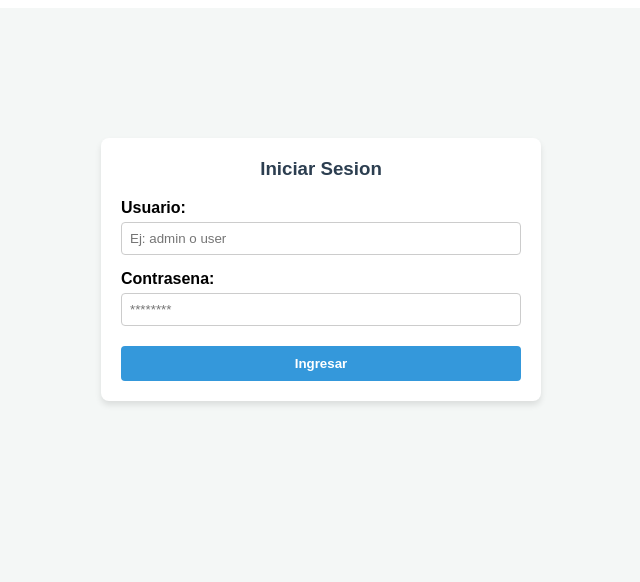
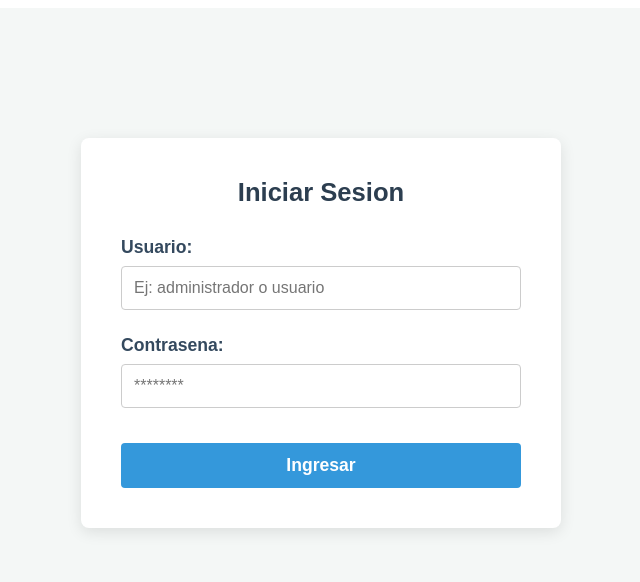
Before and after one commit to gabriel26293/gestion-tickets-gigo, an Angular app: page /login in a window 1280 px wide. Shown: the top 582 px of the page, without its empty margins (319-959 px from the left). Built offline with nearby package versions, Linux system fonts and the light colour scheme.

Commit message:
Implementamos boton cancelar al editar un ticket

```diff
--- a/src/app/app.html
+++ b/src/app/app.html
@@ -15,7 +15,7 @@
             ➕ Nuevo Ticket
           </a>
         </li>
-                <li style="margin-top: 50px; border-top: 1px solid #34495e; padding-top: 20px;">
+          <li style="margin-top: 50px; border-top: 1px solid #34495e; padding-top: 20px;">
           <a (click)="cerrarSesion()" style="color: #e74c3c; text-decoration: none; font-size: 1em; cursor: pointer; display: block; padding: 10px; background-color: #1a252f; border-radius: 4px; font-weight: bold; text-align: center;">
             🚪 Cerrar Sesión
           </a>
--- a/src/app/app.routes.ts
+++ b/src/app/app.routes.ts
@@ -11,5 +11,5 @@ export const rutas: Routes = [
   { path: 'editar/:id', component: Formulario },
 
   // Ruta por defecto: si entra vacio lo redirigimos a los incidentes, luego veo si lo cambio
-  { path: '', redirectTo: '/incidentes', pathMatch: 'full' }
+  { path: '', redirectTo: '/login', pathMatch: 'full' }
 ];
--- a/src/app/formulario/formulario.html
+++ b/src/app/formulario/formulario.html
@@ -66,6 +66,11 @@
         ➕ Crear Ticket
       }
     </button>
+    <button type="button" (click)="cancelar()"> <!--Cancelar edicion-->
+              style="background-color: #95a5a6; color: white; padding: 10px 20px; border: none; border-radius: 4px; cursor: pointer; font-weight: bold;">
+        ❌ Cancelar
+      </button>
+
   </form>
 
 
--- a/src/app/formulario/formulario.ts
+++ b/src/app/formulario/formulario.ts
@@ -128,6 +128,10 @@ export class Formulario implements OnInit {
     }
   }
 
+  cancelar() {//cancelar accion por ahora al editar, uso enrutador ara volver a incidentes sin guardar
+     this.enrutador.navigate(['/incidentes']);
+  }
+
   /*bloque viejo hasta linea 60, usabamos variables auxiliares
   crearTicket() {
     if (this.nuevoSolicitante == '' || this.nuevaDescripcion == '') {
--- a/src/app/lista-ticket/lista-ticket.html
+++ b/src/app/lista-ticket/lista-ticket.html
@@ -6,17 +6,17 @@
   </button>
 
   <button (click)="cambiarFiltro('abiertos')" style="padding: 8px 15px; margin-right: 10px; cursor: pointer; background-color: #e74c3c; color: white; border: none; border-radius: 4px;">
-    🔥 Solo Abiertos
+    🔥 Abiertos
   </button>
 
   <button (click)="cambiarFiltro('resueltos')" style="padding: 8px 15px; cursor: pointer; background-color: #2ecc71; color: white; border: none; border-radius: 4px;">
-    ✅ Solo Resueltos
+    ✅ Resueltos
   </button>
 </div>
 
 <p style="color: #7f8c8d;">
   Total de incidentes en pantalla: <strong>{{ ticketsMostrados.length }}</strong> <br>
-  IDs visibles en este momento: <strong>#{{ resumenIds }}</strong>
+  <!--IDs visibles en este momento: <strong>#{{ resumenIds }}</strong>-->
 </p>
 
 <h3 style="color: #2c3e50; border-bottom: 2px solid #3498db; padding-bottom: 10px;">
@@ -28,7 +28,11 @@
     <tr style="background-color: #34495e; color: white; text-align: left;">
       <th style="padding: 12px;">ID</th>
       <th style="padding: 12px;">Solicitante</th>
-      <th style="padding: 12px;">Título</th> <th style="padding: 12px;">Tipo</th> <th style="padding: 12px;">Asignación</th> <th style="padding: 12px;">Categoría</th> <th style="padding: 12px;">Estado</th>
+      <th style="padding: 12px;">Título</th>
+      <th style="padding: 12px;">Tipo</th>
+      <th style="padding: 12px;">Asignación</th>
+      <th style="padding: 12px;">Categoría</th>
+      <th style="padding: 12px;">Estado</th>
       <th style="padding: 12px;">Acciones</th>
       <th style="padding: 12px;">Fecha</th>
     </tr>
@@ -51,14 +55,17 @@
           }
         </td>
 
+        <!--Con este bloque evitamos que cualquiera haga trampa e inspeccioe el codigo para poder acceder a resolver o editar-->
         <td style="padding: 12px;">
-          @if (ticket.abierto) {
+          @if (ticket.abierto && rolLogueado === 'admin') {
             <button (click)="resolverTicket(ticket.id_ticket)" style="background-color: #f39c12; color: white; border: none; padding: 4px 8px; border-radius: 4px; cursor: pointer; font-size: 0.8em; font-weight: bold; margin-right: 5px;">✔ Resolver</button>
           }
+          @if (rolLogueado === 'admin'){
+            <button (click)="eliminarTicket(ticket.id_ticket)" style="background-color: #c0392b; color: white; border: none; padding: 4px 8px; border-radius: 4px; cursor: pointer; font-size: 0.8em; font-weight: bold; margin-right: 5px;">
+            🗑️ Borrar
+            </button>
+          }
 
-          <button (click)="eliminarTicket(ticket.id_ticket)" style="background-color: #c0392b; color: white; border: none; padding: 4px 8px; border-radius: 4px; cursor: pointer; font-size: 0.8em; font-weight: bold; margin-right: 5px;">
-            🗑️ Borrar
-          </button>
 
           <button routerLink="/editar/{{ ticket.id_ticket }}" style="background-color: #3498db; color: white; border: none; padding: 4px 8px; border-radius: 4px; cursor: pointer;  font-size: 0.8em; font-weight: bold;">
            ✏️ Editar
--- a/src/app/login/login.html
+++ b/src/app/login/login.html
@@ -1,17 +1,19 @@
-<div style="background-color: white; padding: 20px; border-radius: 8px; box-shadow: 0 4px 6px rgba(0,0,0,0.1); max-width: 400px; margin: 100px auto; font-family: Arial, sans-serif;">
-  <h3 style="color: #2c3e50; margin-top: 0; text-align: center;">Iniciar Sesion</h3>
+<div style="background-color: white; padding: 40px; border-radius: 8px; box-shadow: 0 4px 15px rgba(0,0,0,0.1); max-width: 400px; margin: 100px auto; font-family: Arial, sans-serif;">
 
-  <div style="margin-bottom: 15px;">
-    <label style="display: block; font-weight: bold; margin-bottom: 5px;">Usuario:</label>
-    <input type="text" [(ngModel)]="usuarioInput" placeholder="Ej: admin o user" style="width: 100%; padding: 8px; border: 1px solid #ccc; border-radius: 4px; box-sizing: border-box;">
+  <h3 style="color: #2c3e50; margin-top: 0; margin-bottom: 30px; text-align: center; font-size: 1.6em;">Iniciar Sesion</h3>
+
+  <div style="margin-bottom: 25px;">
+    <label style="display: block; font-weight: bold; margin-bottom: 8px; font-size: 1.1em; color: #34495e;">Usuario:</label>
+    <input type="text" [(ngModel)]="usuarioInput" placeholder="Ej: administrador o usuario" style="width: 100%; padding: 12px; border: 1px solid #ccc; border-radius: 4px; box-sizing: border-box; font-size: 1em;">
   </div>
 
-  <div style="margin-bottom: 20px;">
-    <label style="display: block; font-weight: bold; margin-bottom: 5px;">Contrasena:</label>
-    <input type="password" [(ngModel)]="passInput" placeholder="********" style="width: 100%; padding: 8px; border: 1px solid #ccc; border-radius: 4px; box-sizing: border-box;">
+  <div style="margin-bottom: 35px;">
+    <label style="display: block; font-weight: bold; margin-bottom: 8px; font-size: 1.1em; color: #34495e;">Contrasena:</label>
+    <input type="password" [(ngModel)]="passInput" placeholder="********" style="width: 100%; padding: 12px; border: 1px solid #ccc; border-radius: 4px; box-sizing: border-box; font-size: 1em;">
   </div>
 
-  <button (click)="ingresar()" style="width: 100%; background-color: #3498db; color: white; padding: 10px; border: none; border-radius: 4px; cursor: pointer; font-weight: bold;">
+  <button (click)="ingresar()" style="width: 100%; background-color: #3498db; color: white; padding: 12px; border: none; border-radius: 4px; cursor: pointer; font-weight: bold; font-size: 1.1em;">
     Ingresar
   </button>
+
 </div>
--- a/src/app/login/login.ts
+++ b/src/app/login/login.ts
@@ -38,7 +38,7 @@ export class LoginComponent {
 
     if (usuarioEncontrado !== null) { // si existe guardo
       localStorage.setItem('sesion_usuario', JSON.stringify(usuarioEncontrado));
-      this.enrutador.navigate(['/incidentes']);
+      this.enrutador.navigate(['/incidentes']);//nos manda a incidentes
     } else {
       alert('Credenciales incorrectas.');
     }
```
